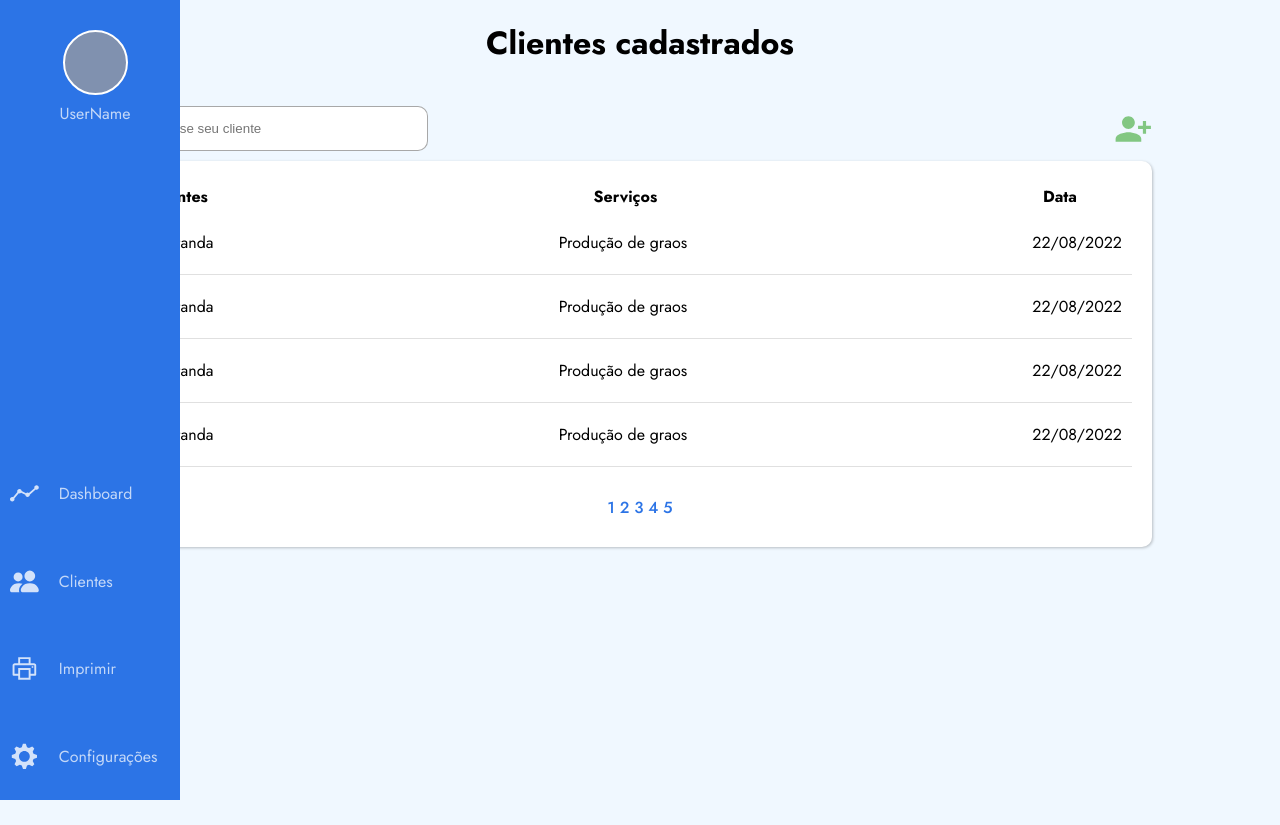
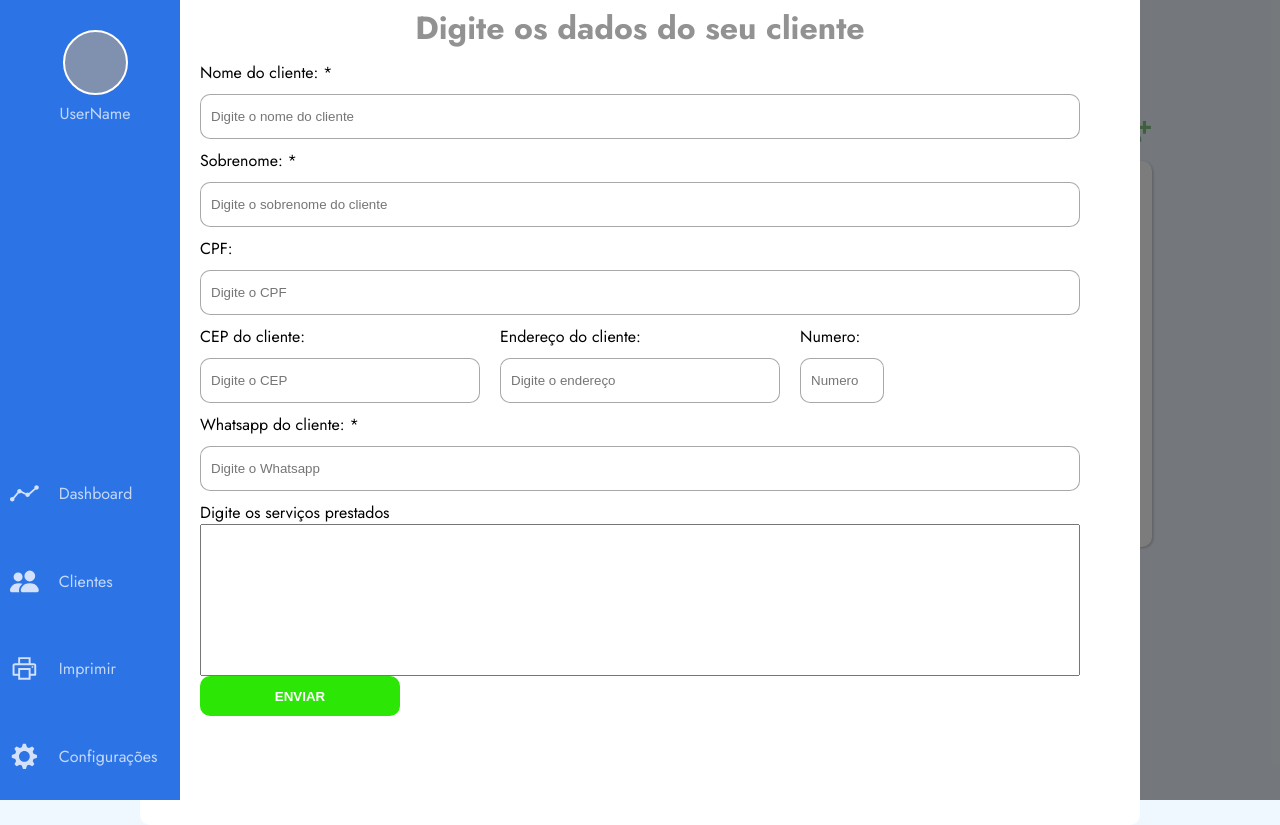
Before and after one commit to projetonaweb/client-management, a React (Create React App) app: page /clients in a window 1280 px wide. Both pictures are taken after a click on the icon 1132 px from the left and 128 px from the top of the page. Before the commit the page ends 800 px from the top, so only its background shows below. Built offline with nearby package versions, Linux system fonts and the light colour scheme.

Commit message:
Update Modal.tsx

```diff
--- a/src/components/Modal/Modal.tsx
+++ b/src/components/Modal/Modal.tsx
@@ -1,25 +1,163 @@
-import React from 'react'
-import * as C from './style'
+import React, { useState, useEffect } from "react";
+import Buttons from "../Buttons/Buttons";
+import { Inputs } from "../Inputs/Inputs";
+import { Title } from "../Title/Title";
+import * as C from "./style";
+import type { EventTypes } from "../../types/EventTypes";
 
 
-type ModalTypes = {
-  setModal?: any,
-  modal?: any
-}
+type ModalType = {
+  onClick: any;
+  setModal: any;
+};
 
-const Modal = ({ setModal, modal }: ModalTypes) => {
+const Modal = ({ onClick, setModal }: ModalType) => {
+  const [name, setName] = useState<String>("");
+  const [lastName, setLastName] = useState<String>("");
+  const [userCpf, setUserCpf] = useState("");
+  const [userCep, setUserCep] = useState("");
+  const [userAdress, setUserAdress] = useState("");
+  const [userNumber, setUserNumber] = useState("");
+  const [userWhatsapp, setUserWhatsapp] = useState("");
+  const [service, setService] = useState("");
+  const [disableInput, setDisableInput] = useState(false)
+
+  const handleAddClient = async () => {
+    await fetch("http://localhost:8000/clientes", {
+      method: "POST",
+      headers: { "Content-Type": "application/json" },
+      body: JSON.stringify({
+        name,
+        lastName,
+        userCpf,
+        userCep,
+        userAdress,
+        userWhatsapp,
+        service,
+      }),
+    });
+    setModal(false);
+  };
+
+  const fetchCep = async (cep: any) => {
+    if(cep.length >= 8) {
+      const dataCep = await fetch(`https://viacep.com.br/ws/${cep}/json/`);
+      const cepJson = await dataCep.json();
+      setUserAdress(cepJson.logradouro);
+      setDisableInput(true)
+    }
+  };
+
+  useEffect(() => {
+    fetchCep(userCep);
+  }, [userCep]);
 
   return (
     <>
-     {modal &&
-      <C.ContainerModal onClick={modal && setModal(false)}>
+      <C.ContainerModal id="overlay" onClick={onClick}>
+        <div className="modal">
+          <Title message="Digite os dados do seu cliente" />
+          <Inputs
+            handleOnChange={({ target }: EventTypes) => setName(target.value)}
+            value={name}
+            type="text"
+            placeholder="Digite o nome do cliente"
+            name="Nome do cliente: *"
+          />
 
+          <Inputs
+            handleOnChange={({ target }: EventTypes) =>
+              setLastName(target.value)
+            }
+            value={lastName}
+            type="text"
+            placeholder="Digite o sobrenome do cliente"
+            name="Sobrenome: *"
+          />
 
+          <Inputs
+            handleOnChange={({ target }: EventTypes) =>
+              setUserCpf(target.value)
+            }
+            value={userCpf}
+            type="number"
+            placeholder="Digite o CPF"
+            name="CPF:"
+          />
 
+          <div className="adress-client">
+            <Inputs
+              id="cep"
+              handleOnChange={({ target }: EventTypes) =>
+                setUserCep(target.value)
+              }
+              value={userCep}
+              type="text"
+              placeholder="Digite o CEP"
+              name="CEP do cliente:"
+            />
+
+            <Inputs
+              id="adress"
+              handleOnChange={({ target }: EventTypes) =>
+                setUserAdress(target.value)
+              }
+              value={userAdress}
+              type="text"
+              disabled={disableInput}
+              placeholder="Digite o endereço"
+              name="Endereço do cliente:"
+            />
+
+            <Inputs
+              id="number"
+              handleOnChange={({ target }: EventTypes) =>
+                setUserNumber(target.value)
+              }
+              value={userNumber}
+              type="number"
+              placeholder="Numero"
+              name="Numero:"
+            />
+
+          </div>
+
+          <Inputs
+            handleOnChange={({ target }: EventTypes) =>
+              setUserWhatsapp(target.value)
+            }
+            value={userWhatsapp}
+            type="number"
+            placeholder="Digite o Whatsapp"
+            name="Whatsapp do cliente: *"
+          />
+
+          <div
+            style={{ display: "flex", flexDirection: "column" }}
+            className="services-area"
+          >
+            <label htmlFor="service">Digite os serviços prestados</label>
+            <textarea
+              onChange={({ target }) => setService(target.value)}
+              value={service}
+              style={{ resize: "none" }}
+              name="service"
+              id="service"
+              cols={60}
+              rows={10}
+            ></textarea>
+          </div>
+
+          <Buttons
+            onClick={handleAddClient}
+            text="Enviar"
+            color="#2ce706"
+            color2="#1b8a05"
+          />
+        </div>
       </C.ContainerModal>
-    }
     </>
-  )
-}
+  );
+};
 
-export default Modal
+export default Modal;
```
